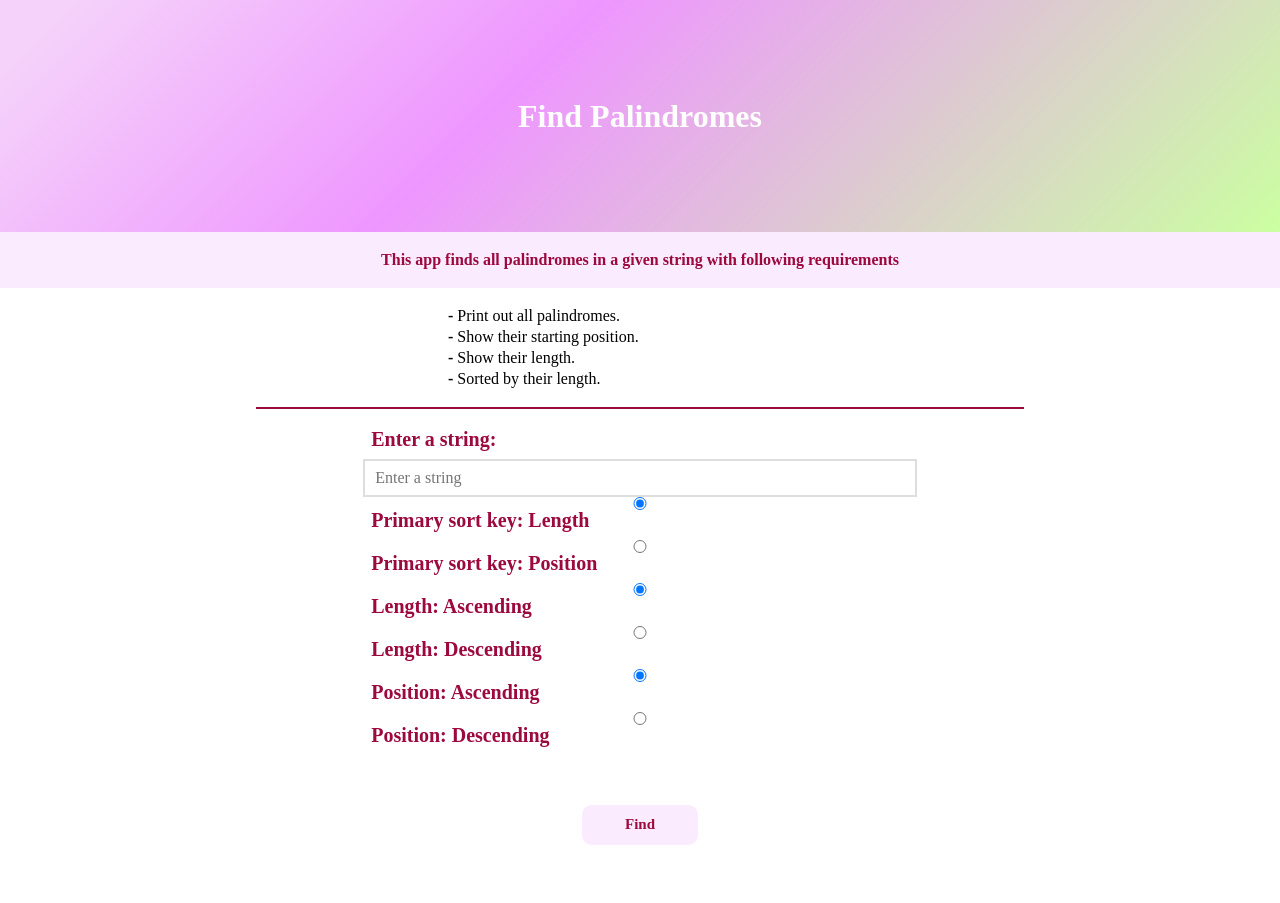
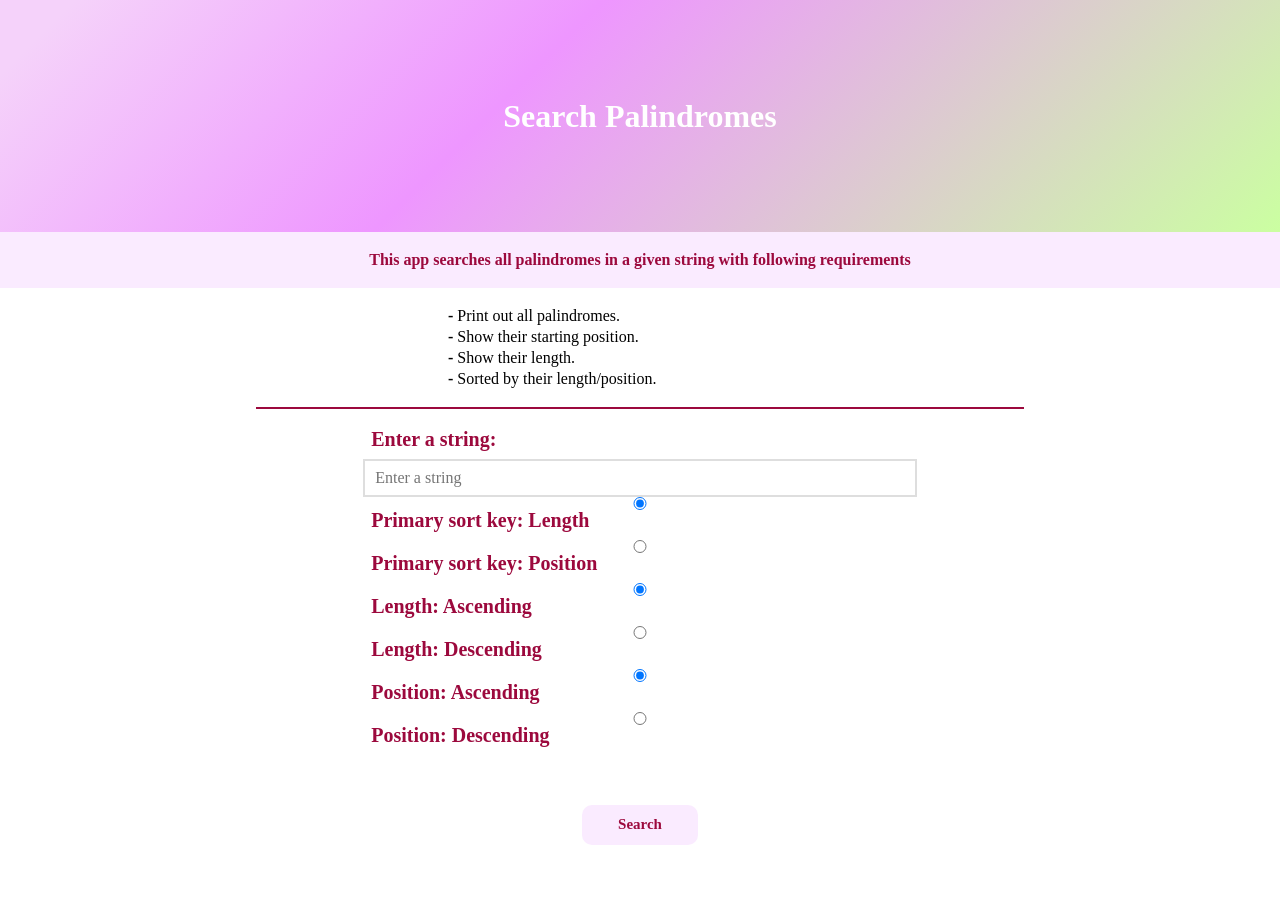
Before and after one commit to XinwenD/search-palindromes, a React (Create React App) app: page / in a window 1280 px wide. Shown: the top 903 px of the page. Built offline with nearby package versions, Linux system fonts and the light colour scheme; a web font is replaced by a local one.

Commit message:
update file name find --> search; finish README.md

```diff
--- a/package.json
+++ b/package.json
@@ -6,6 +6,7 @@
     "@testing-library/jest-dom": "^5.16.1",
     "@testing-library/react": "^12.1.2",
     "@testing-library/user-event": "^13.5.0",
+    "glob": "^7.2.0",
     "highlight.js": "^11.3.1",
     "jest": "^27.4.5",
     "pubsub-js": "^1.9.4",
@@ -18,6 +19,7 @@
     "start": "react-scripts start",
     "build": "react-scripts build",
     "test": "jest",
+    "testwatch": "jest --watchAll",
     "eject": "react-scripts eject"
   },
   "eslintConfig": {
@@ -53,6 +55,7 @@
     "html-loader": "^1.3.2",
     "html-webpack-plugin": "^4.5.0",
     "less-loader": "^7.3.0",
+    "markdown-notes-tree": "^1.12.0",
     "react-hot-loader": "^4.13.0",
     "react-test-renderer": "^17.0.2",
     "url-loader": "^4.1.1",
--- a/src/App.js
+++ b/src/App.js
@@ -10,8 +10,8 @@
 //    class App {
 //        render(){
 //            <Header />
-//            <Find />
-//                <ListResults /> // child of Find component
+//            <Search />
+//                <ListResults /> // child of Search component
 //            <About />
 //            <Footer />
 //    }
@@ -19,7 +19,7 @@
 
 import React, { Component } from "react";
 import Header from "./components/Header";
-import Find from "./components/Find";
+import Search from "./components/Search";
 import About from "./components/About";
 import Footer from "./components/Footer";
 
@@ -28,7 +28,7 @@ export class App extends Component {
     return (
       <div>
         <Header />
-        <Find />
+        <Search />
         <About />
         <Footer />
       </div>
--- a/src/common/quickSort.js
+++ b/src/common/quickSort.js
@@ -94,7 +94,7 @@ const quickSort = (arr, left, right, order, key) => {
         l++;
       }
     }
-  } else if (order === DESCEND) {
+  } else {
     // while loop move arr[]>pivot to the left side of pivot
     // move arr[]<pivot to the right side of pivot
     while (l < r) {
--- a/src/common/findPalindromes.js
+++ b/src/common/searchPalindromes.js
@@ -21,7 +21,7 @@
 //    Space complexity:
 //        Since the output is an array containing all results, the space complexity is O(n)
 //
-// Function findPalindrome (str) {
+// Function searchPalindrome (str) {
 //
 //    return palinArr;
 //
@@ -54,7 +54,7 @@
 //    -- right: Integer. Right start pointer of the palindromic center.
 */
 
-const findPalindrome = (str) => {
+const searchPalindrome = (str) => {
   str = str.trim().replace(/\s+/g, "");
   const size = str.length;
   const palinArr = [];
@@ -93,4 +93,4 @@ const findPalindrome = (str) => {
   return palinArr;
 };
 
-export default findPalindrome;
+export default searchPalindrome;
--- a/src/common/sortPalinArr.js
+++ b/src/common/sortPalinArr.js
@@ -106,8 +106,8 @@ const sortPalinArr = (arr, order) => {
       }
     }
     return sortedArr;
-  } else if (order.sortKey === POSITION) {
-    // first sort the arr by primary key "length"
+  } else {
+    // first sort the arr by primary key "position"
     quickSort(arr, 0, arr.length - 1, order.position, POSITION);
     // loop over the sorted arr
     for (let i = 1; i < size; i++) {
--- a/src/components/Header.jsx
+++ b/src/components/Header.jsx
@@ -19,10 +19,10 @@ export class Header extends Component {
   render() {
     return (
       <header className="header">
-        <h2>Find Palindromes</h2>
+        <h2>Search Palindromes</h2>
         <div>
           <p>
-            This app finds all palindromes in a given string with following
+            This app searches all palindromes in a given string with following
             requirements
           </p>
           <ul>
@@ -36,7 +36,7 @@ export class Header extends Component {
               <span>-</span> Show their length.
             </li>
             <li>
-              <span>-</span> Sorted by their length.
+              <span>-</span> Sorted by their length/position.
             </li>
           </ul>
         </div>
--- a/src/components/ListResults.jsx
+++ b/src/components/ListResults.jsx
@@ -17,7 +17,7 @@
 import React, { Component } from "react";
 
 export class ListResults extends Component {
-  // receive props from parent component Find
+  // receive props from parent component Search
   constructor(props) {
     super(props);
   }
@@ -25,7 +25,7 @@ export class ListResults extends Component {
   render() {
     // destructuring from props
     const { palindromes, isFirst, isValid, hasPalindromes } = this.props;
-    // console.log(JSON.stringify(palindromes));
+    console.log(JSON.stringify(palindromes));
     return (
       <section>
         <ul className="list-title">
--- a/src/components/Find.jsx
+++ b/src/components/Search.jsx
@@ -22,10 +22,10 @@
 import React, { Component } from "react";
 import ListResults from "./ListResults";
 import sortPalinArr from "../common/sortPalinArr";
-import findPalindrome from "../common/findPalindromes";
+import searchPalindrome from "../common/searchPalindromes";
 import { ASCEND, POSITION, LENGTH, SORTKEY } from "../common/constants";
 
-export class Find extends Component {
+export class Search extends Component {
   // initialize state for Find component with default values
   // this.state = {
   //    palindromes: null,    // an array to save all palindromic substrings, their positions and lengths
@@ -93,7 +93,7 @@ export class Find extends Component {
   };
 
   // call two external functions:
-  // 1) findPalindrome() to find all palindromic substrings
+  // 1) searchPalindrome() to find all palindromic substrings
   // 2) sortPalinArr() to sort these substrings
   handleInputValue = () => {
     const { order } = this.state;
@@ -103,7 +103,7 @@ export class Find extends Component {
     if (value.length <= 1) {
       this.setState({ isValid: false });
     } else {
-      const palinArr = findPalindrome(value);
+      const palinArr = searchPalindrome(value);
 
       // if there is no palindrome
       // only one palindrome
@@ -219,7 +219,7 @@ export class Find extends Component {
           </div>
 
           <button onClick={this.handleInputValue} id="find-button">
-            Find
+            Search
           </button>
         </form>
         {/* call the child component ListRecults and pass props to it */}
@@ -229,4 +229,4 @@ export class Find extends Component {
   }
 }
 
-export default Find;
+export default Search;
```
Also changed, not shown: readFileNames.js (added, +8 -0 lines), 2 other files (tests, documents, lock files or other folders).
